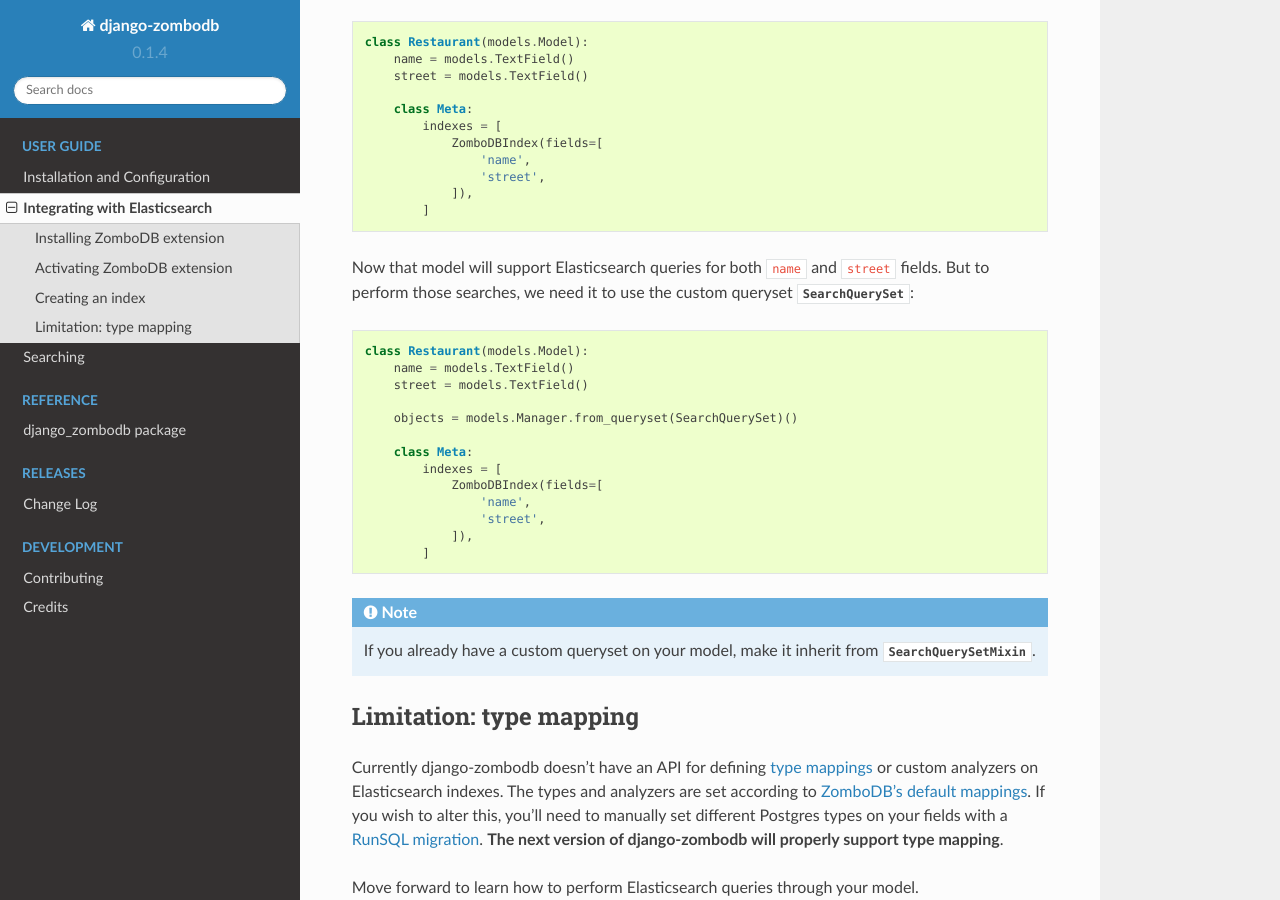
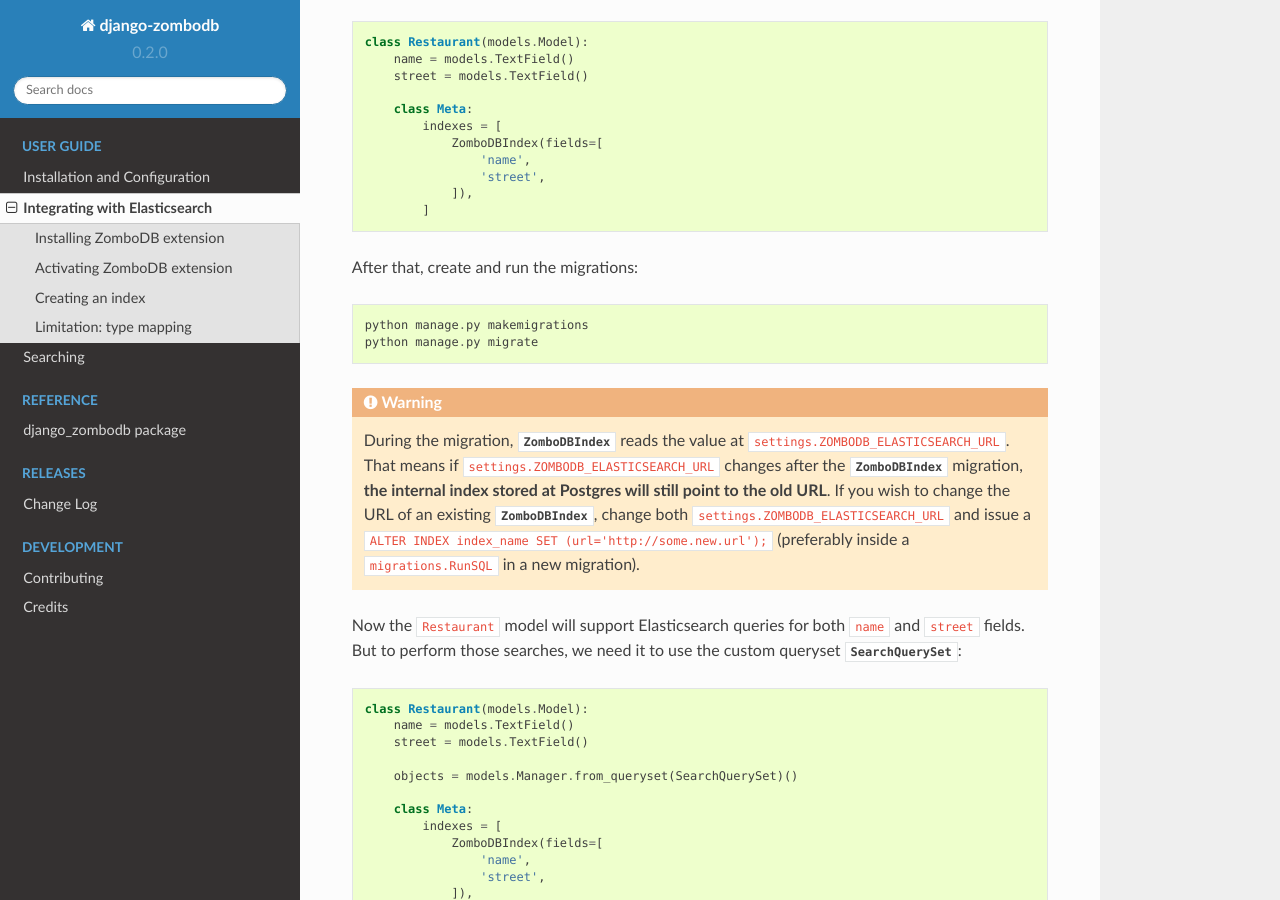
Before and after one commit to vintasoftware/django-zombodb, a Sphinx documentation site: the page built from docs/integrating.rst, in a window 1280 px wide and 900 px high, scrolled down 1389 px. Built offline with Sphinx 7.4.7 and the Read the Docs theme 2.0.0, drawn with Linux system fonts in a browser that asks for light colours.

```diff
--- a/CHANGELOG.rst
+++ b/CHANGELOG.rst
@@ -3,6 +3,12 @@
 Change Log
 ----------
 
+0.2.0 (2019-03-01)
+++++++++++++++++++
+
+* Removed parameter ``url`` from ``ZomboDBIndex``. This simplifies the support of multiple deployment environments (local, staging, production), because the ElasticSearch URL isn't copied to inside migrations code (see `Issue #17 <https://github.com/vintasoftware/django-zombodb/issues/17>`_).
+
+
 0.1.0 (2019-02-01)
 ++++++++++++++++++
 
--- a/django_zombodb/__init__.py
+++ b/django_zombodb/__init__.py
@@ -1 +1 @@
-__version__ = '0.1.4'
+__version__ = '0.2.0'
--- a/docs/integrating.rst
+++ b/docs/integrating.rst
@@ -68,7 +68,16 @@ To integrate it with Elasticsearch, we need to add a :py:class:`~django_zombodb.
                 ]),
             ]
 
-Now that model will support Elasticsearch queries for both ``name`` and ``street`` fields. But to perform those searches, we need it to use the custom queryset :py:class:`~django_zombodb.querysets.SearchQuerySet`:
+After that, create and run the migrations: ::
+
+    python manage.py makemigrations
+    python manage.py migrate
+
+.. warning::
+
+    During the migration, :py:class:`~django_zombodb.indexes.ZomboDBIndex` reads the value at ``settings.ZOMBODB_ELASTICSEARCH_URL``. That means if ``settings.ZOMBODB_ELASTICSEARCH_URL`` changes after the :py:class:`~django_zombodb.indexes.ZomboDBIndex` migration, **the internal index stored at Postgres will still point to the old URL**. If you wish to change the URL of an existing :py:class:`~django_zombodb.indexes.ZomboDBIndex`, change both ``settings.ZOMBODB_ELASTICSEARCH_URL`` and issue a ``ALTER INDEX index_name SET (url='http://some.new.url');`` (preferably inside a ``migrations.RunSQL`` in a new migration).
+
+Now the ``Restaurant`` model will support Elasticsearch queries for both ``name`` and ``street`` fields. But to perform those searches, we need it to use the custom queryset :py:class:`~django_zombodb.querysets.SearchQuerySet`:
 
 .. code-block:: python
 
```
Also changed, not shown: .bumpversion.cfg.
